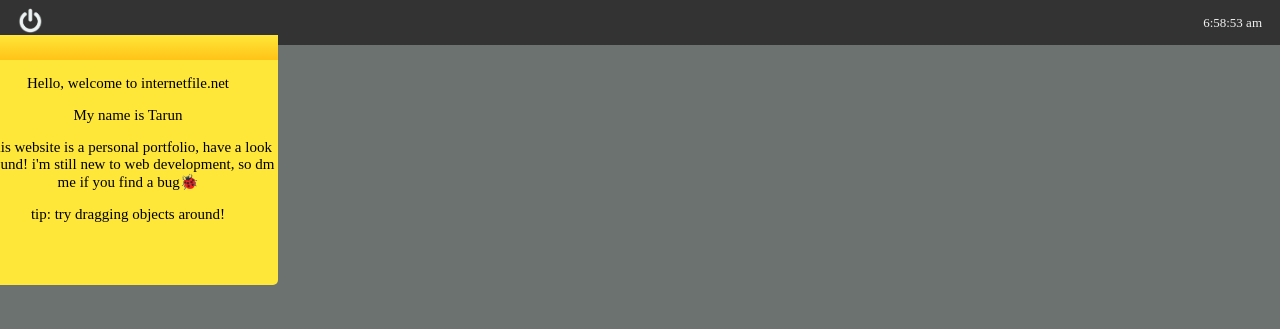
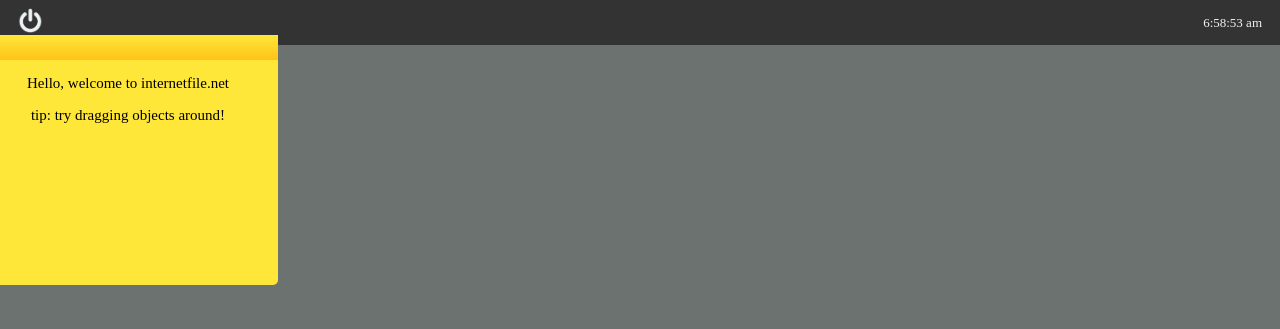
Before and after one commit to tarun915/tarun915.github.io, a plain HTML site: page index.html in a window 1280 px wide. Shown: the top 329 px of the page. Drawn offline with nearby package versions, Linux system fonts and the light colour scheme.

Commit message:
change to text

```diff
--- a/index.html
+++ b/index.html
@@ -117,8 +117,6 @@
     <div id='note' class='note'>
       <div class="line"></div>
       <p>Hello, welcome to internetfile.net</p>
-      <p>My name is Tarun</p>
-      <p>This website is a personal portfolio, have a look around! i'm still new to web development, so dm me if you find a bug🐞</p>
       <p>tip: try dragging objects around!</p>
     </div>
 
```
Also changed, not shown: 1 other file.
